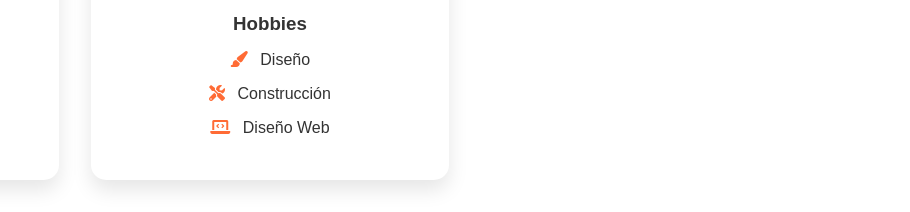
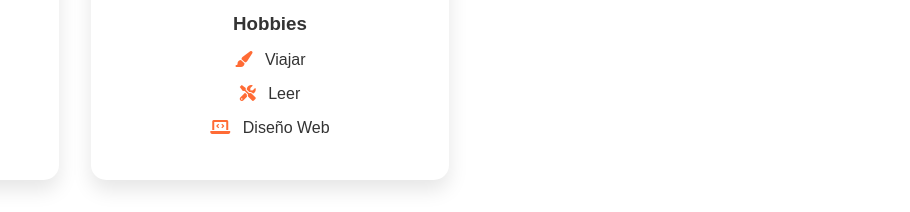
Before and after one commit to cristiancarrero/Cloud_Challenge, a plain HTML site: page index.html in a window 1280 px wide. Shown: the part 1338-1550 px from the top of the page, 370-1280 px from the left. Drawn offline with nearby package versions, Linux system fonts and the light colour scheme.

Commit message:
Update index.html

```diff
--- a/index.html
+++ b/index.html
@@ -121,8 +121,8 @@
                 <div class="hobbies">
                     <h3>Hobbies</h3>
                     <ul>
-                        <li><i class="fas fa-paint-brush"></i> Diseño</li>
-                        <li><i class="fas fa-tools"></i> Construcción</li>
+                        <li><i class="fas fa-paint-brush"></i> Viajar</li>
+                        <li><i class="fas fa-tools"></i> Leer</li>
                         <li><i class="fas fa-laptop-code"></i> Diseño Web</li>
                     </ul>
                 </div>
```
